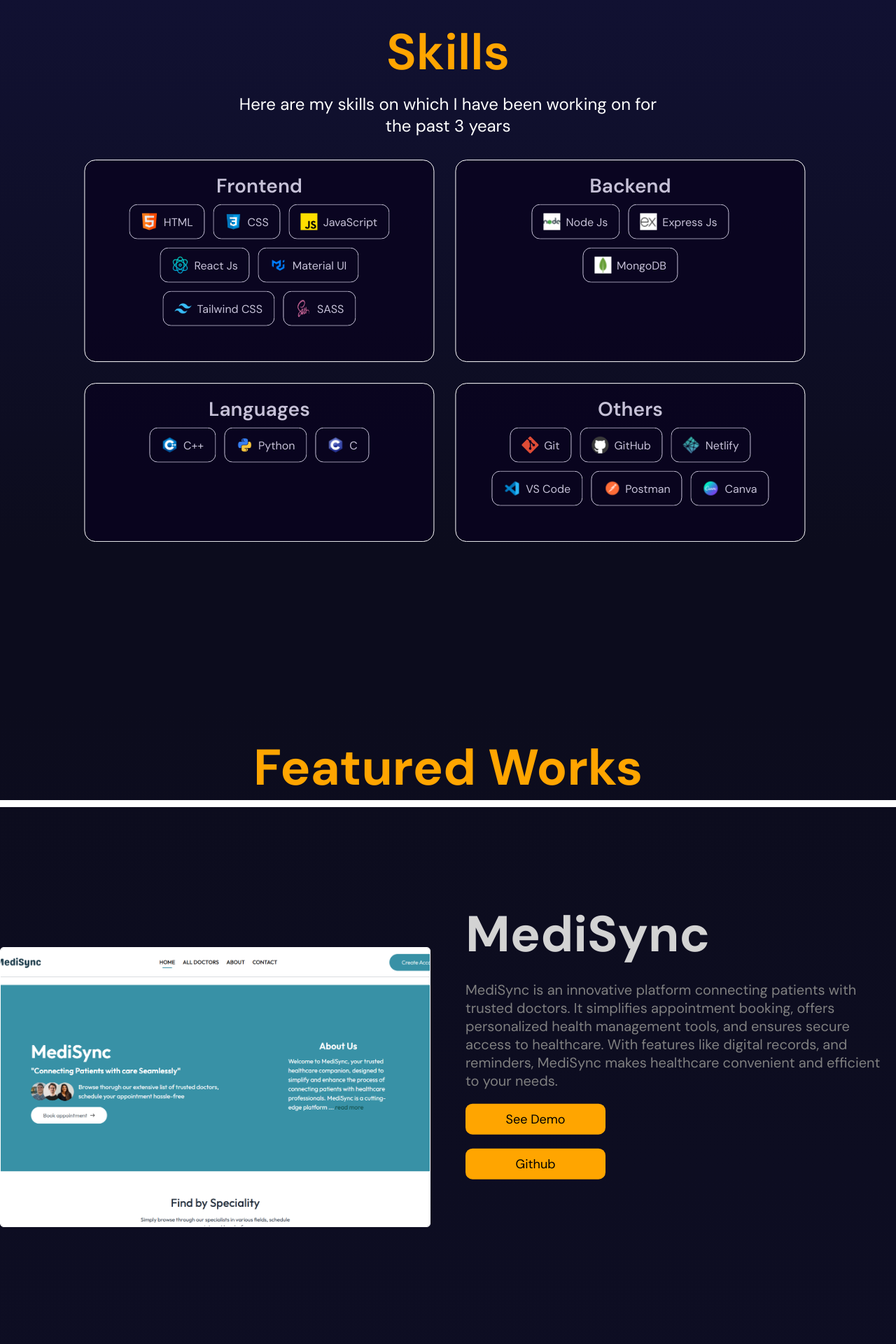
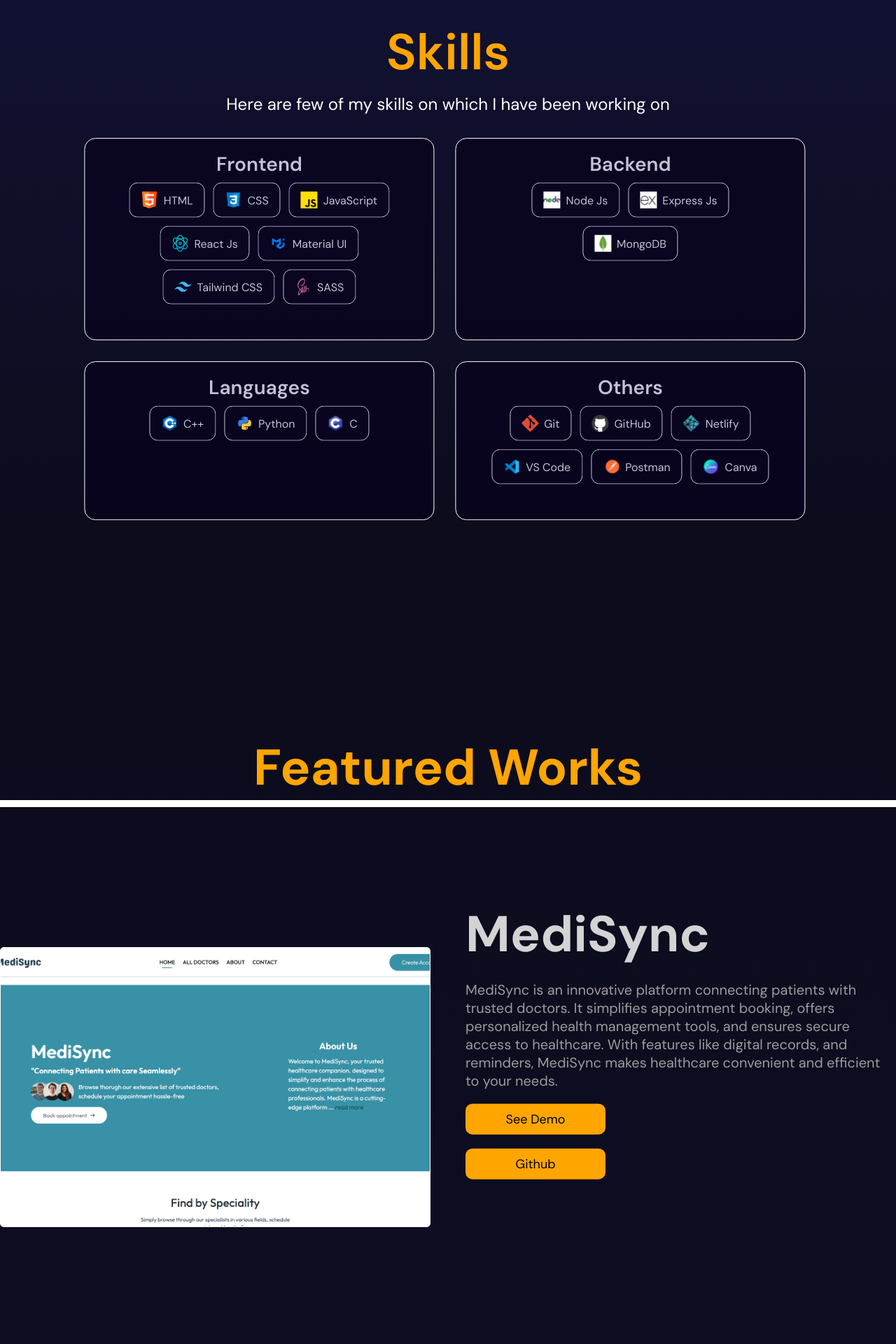
Before and after one commit to devanshugupta24/devanshu_portfolio, a React (Vite) app: page / in a window 1280 px wide. Shown: the part 800-2720 px from the top of the page at 70% size. Built offline with nearby package versions, Linux system fonts and the light colour scheme.

Commit message:
css change and import correction

```diff
--- a/src/components/navbar/Navbar.jsx
+++ b/src/components/navbar/Navbar.jsx
@@ -1,5 +1,5 @@
 import "./navbar.scss"
-import Sidebar from "../sidebar/sidebar"
+import Sidebar from "../sidebar/Sidebar"
 import {motion} from "framer-motion"
 const Navbar = () => {
   return (
--- a/src/components/projects/portfolio.scss
+++ b/src/components/projects/portfolio.scss
@@ -112,7 +112,7 @@
                 }
 
                 p{
-                    color:gray;
+                    color:rgb(156, 156, 156);
                     font-size: 20px;
 
                     @include mobile{
--- a/src/components/skills/Skills.jsx
+++ b/src/components/skills/Skills.jsx
@@ -42,7 +42,7 @@
       <div className="Wrapper">
         <div className="Title">Skills</div>
         <div className="desc">
-          Here are my skills on which I have been working on for the past 3 years
+          Here are few of my skills on which I have been working on
         </div>
 
         {/* Circular Motion applied to SkillsContainer */}
--- a/src/components/skills/Skills.scss
+++ b/src/components/skills/Skills.scss
@@ -38,7 +38,7 @@
 
 .desc{
     font-size: 24px;
-    max-width: 600px;
+    max-width: 640px;
     text-align: center;
 
     color:white;
```
Also changed, not shown: public/hero.png.
